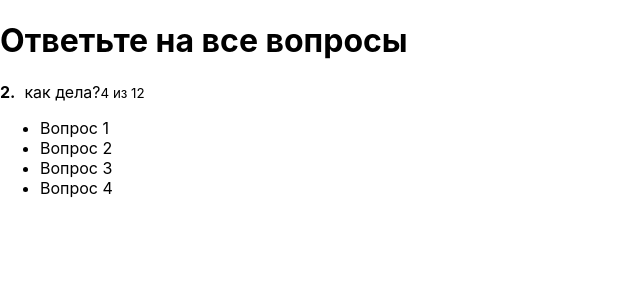
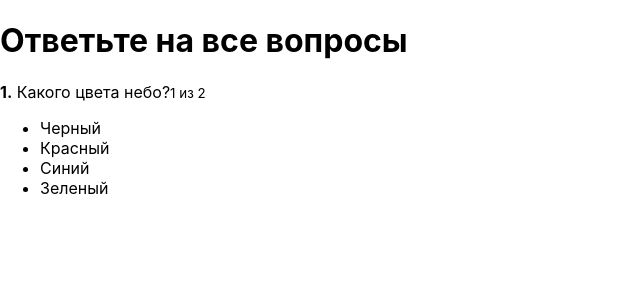
Before and after one commit to Dante040591/react-quiz, a React app: page / in a window 1280 px wide. Shown: the top 300 px of the page, without its empty margins (0-640 px from the left). Built offline with nearby package versions, Linux system fonts and the light colour scheme.

Commit message:
add answerclickhandler

```diff
--- a/src/components/ActiveQuiz/ActiveQuiz.js
+++ b/src/components/ActiveQuiz/ActiveQuiz.js
@@ -7,14 +7,17 @@ const ActiveQuiz = (props) => {
     <div className={classes.ActiveQuiz}>
       <p className={classes.Question}>
         <span>
-          <strong>2.</strong>&nbsp;
-          как дела?
+          <strong>{props.answerNumber}.</strong>&nbsp;
+          {props.question}
         </span>
 
-        <small>4 из 12</small>
+        <small>{props.answerNumber} из {props.quizLength}</small>
       </p>
 
-      <AnswersList answers={props.answers}/>
+      <AnswersList
+        answers={props.answers}
+        onAnswerClick={props.onAnswerClick}
+      />
     </div>
   )
 };
--- a/src/components/ActiveQuiz/AnswersList/AnswerItem/AnswerItem.js
+++ b/src/components/ActiveQuiz/AnswersList/AnswerItem/AnswerItem.js
@@ -3,7 +3,10 @@ import classes from './AnswerItem.css';
 
 const AnswerItem = (props) => {
   return (
-    <li className={classes.AnswerItem}>
+    <li
+      className={classes.AnswerItem}
+      onClick={() => props.onAnswerClick(props.answer.id)}
+    >
       {props.answer.text}
     </li>
   )
--- a/src/components/ActiveQuiz/AnswersList/AnswersList.js
+++ b/src/components/ActiveQuiz/AnswersList/AnswersList.js
@@ -5,7 +5,11 @@ import AnswerItem from './AnswerItem/AnswerItem';
 const AnswersList = (props) => {
   const listItems = props.answers.map((answer, index) => {
     return (
-      <AnswerItem key={index} answer={answer}/>
+      <AnswerItem
+        key={index}
+        answer={answer}
+        onAnswerClick={props.onAnswerClick}
+      />
     )
   });
 
--- a/src/containers/Quiz/Quiz.js
+++ b/src/containers/Quiz/Quiz.js
@@ -4,16 +4,39 @@ import ActiveQuiz from '../../components/ActiveQuiz/ActiveQuiz';
 
 class Quiz extends Component {
   state = {
+    activeQuestion: 0,
     quiz: [
       {
+        question: 'Какого цвета небо?',
+        rightAnswerId: 3,
+        id: 1,
         answers: [
-          {text: 'Вопрос 1'},
-          {text: 'Вопрос 2'},
-          {text: 'Вопрос 3'},
-          {text: 'Вопрос 4'},
+          {text: 'Черный', id: 1},
+          {text: 'Красный', id: 2},
+          {text: 'Синий', id: 3},
+          {text: 'Зеленый', id: 4},
         ]
-      }
-    ]//вопросы, правильные ответы и тд
+      },
+      {
+        question: 'В каком году основан Санкт-Петербург?',
+        rightAnswerId: 3,
+        id: 2,
+        answers: [
+          {text: '1700', id: 1},
+          {text: '1702', id: 2},
+          {text: '1703', id: 3},
+          {text: '1701', id: 4},
+        ]
+      },
+    ],
+  };
+
+  onAnswerClickHandler = (answerId) => {
+    console.log('answer id', answerId)
+
+     this.setState({
+       activeQuestion: this.state.activeQuestion + 1
+     })
   };
 
   render() {
@@ -21,7 +44,13 @@ class Quiz extends Component {
       <div className={classes.Quiz}>
         <div className={classes.QuizWrapper}>
           <h1>Ответьте на все вопросы</h1>
-          <ActiveQuiz answers={this.state.quiz[0].answers}/>
+          <ActiveQuiz
+            answers={this.state.quiz[this.state.activeQuestion].answers}
+            question={this.state.quiz[this.state.activeQuestion].question}
+            onAnswerClick={this.onAnswerClickHandler}
+            quizLength={this.state.quiz.length}
+            answerNumber={this.state.activeQuestion + 1}
+          />
         </div>
       </div>
     )
```
